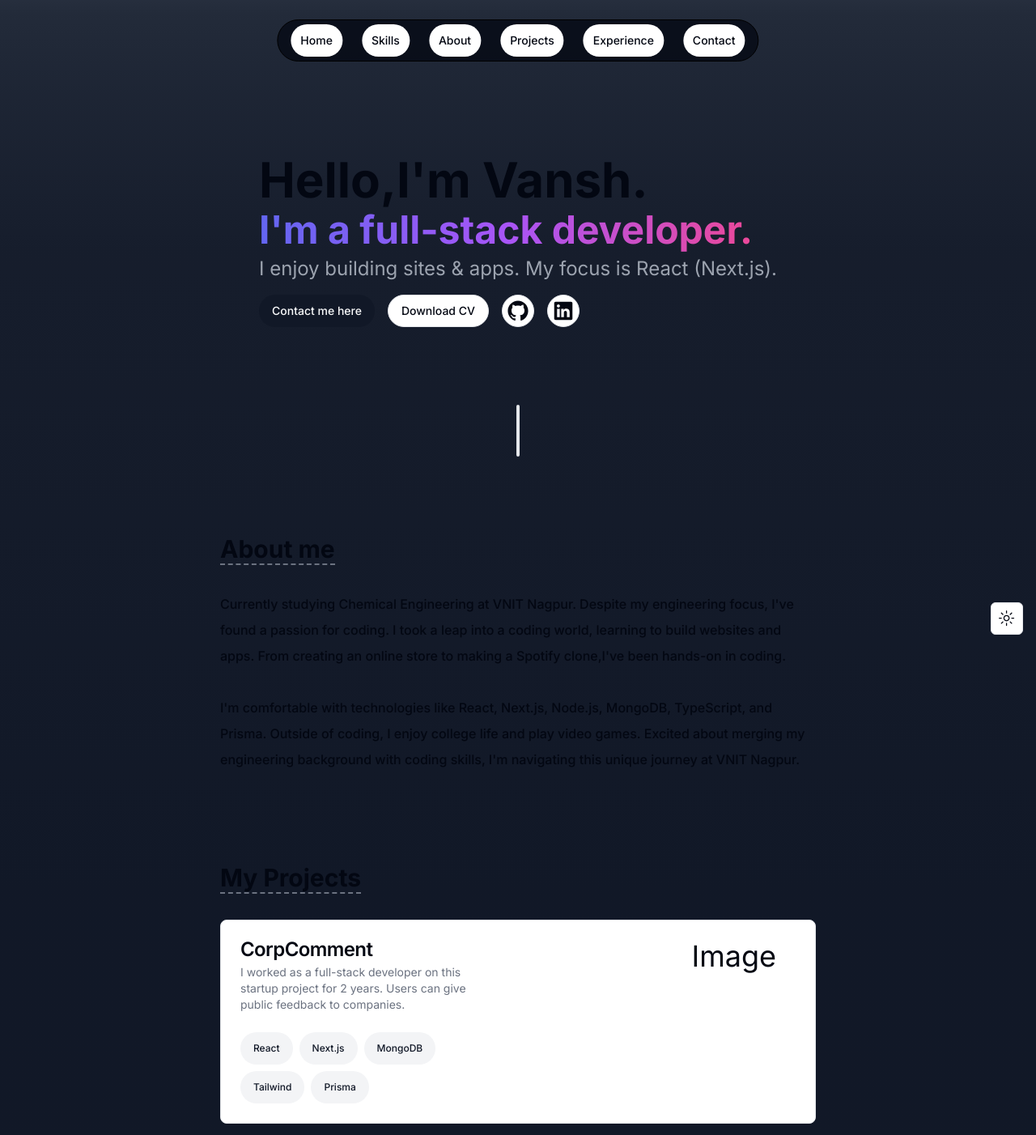
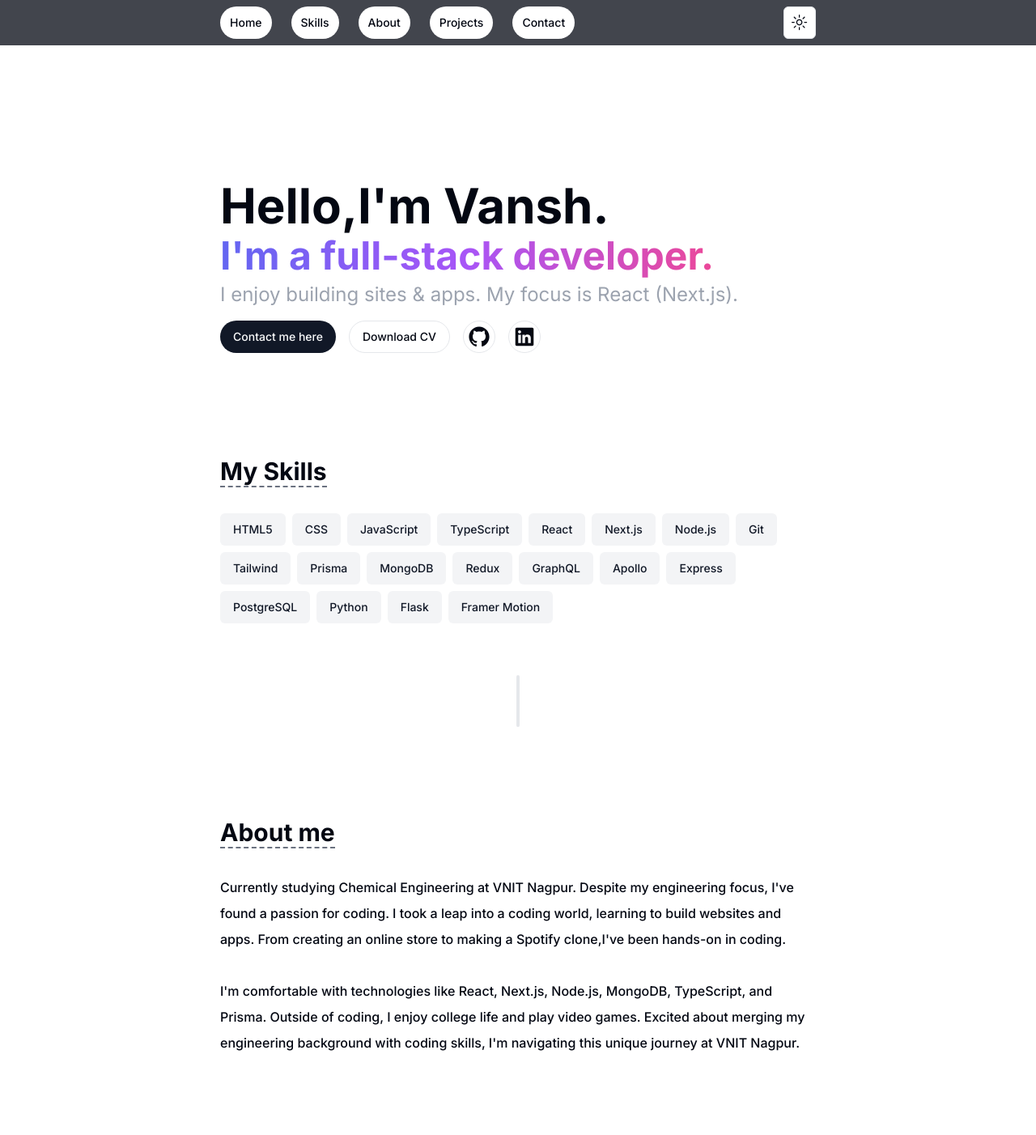
Before and after one commit to Vk1033/portfolio-site, a Next.js app: page / in a window 1280 px wide. Shown: the top 1402 px of the page at 81% size. Built offline with nearby package versions, Linux system fonts and the light colour scheme.

Commit message:
fix bg, added skills

```diff
--- a/app/globals.css
+++ b/app/globals.css
@@ -64,21 +64,6 @@
     --input: 215 27.9% 16.9%;
     --ring: 216 12.2% 83.9%;
   }
-  .custom-gradient {
-    background-image: linear-gradient(
-      0deg,
-      hsl(221deg 39% 11%) 43%,
-      hsl(221deg 33% 13%) 84%,
-      hsl(220deg 28% 16%) 94%,
-      hsl(219deg 25% 18%) 99%,
-      hsl(219deg 22% 21%) 101%,
-      hsl(218deg 20% 23%) 102%,
-      hsl(217deg 18% 26%) 102%,
-      hsl(216deg 16% 29%) 101%,
-      hsl(216deg 15% 31%) 101%,
-      hsl(215deg 14% 34%) 100%
-    );
-  }
 }
 
 @layer base {
@@ -91,10 +76,6 @@
 }
 
 @layer components {
-  /* .gradient-text {
-    @apply bg-gradient-primary bg-clip-text text-transparent;
-  } */
-
   .title-bottom-line {
     @apply relative mb-7 inline-block border-b-2 border-dashed border-muted-foreground text-xl font-bold text-foreground no-underline after:absolute after:-bottom-[3px] after:left-0 after:h-1 after:w-0 after:bg-gradient-to-r  after:from-indigo-500 after:via-purple-500 after:to-pink-500  after:transition-all after:duration-300 group-hover:after:w-full;
   }
--- a/app/layout.tsx
+++ b/app/layout.tsx
@@ -2,8 +2,8 @@ import type { Metadata } from "next";
 import { Inter } from "next/font/google";
 import "./globals.css";
 import Header from "@/components/Header";
-import ModeToggle from "@/components/ModeToggle";
 import { ThemeProvider } from "@/components/ThemeProvider";
+import { cn } from "@/lib/utils";
 
 const inter = Inter({ subsets: ["latin"] });
 
@@ -15,13 +15,11 @@ export const metadata: Metadata = {
 export default function RootLayout({ children }: { children: React.ReactNode }) {
   return (
     <html lang="en">
-      <body className={`${inter.className} custom-gradient dark:text-gray-150 min-h-screen`}>
+      <body className={cn(inter.className, "bg-background dark:text-gray-150 min-h-screen cursor-default")}>
         <ThemeProvider attribute="class" defaultTheme="system" enableSystem disableTransitionOnChange>
           <Header />
           {children}
-          <footer className="fixed bottom-4 right-4">
-            <ModeToggle />
-          </footer>
+          <footer className="fixed bottom-4 right-4"></footer>
         </ThemeProvider>
       </body>
     </html>
--- a/app/page.tsx
+++ b/app/page.tsx
@@ -1,11 +1,13 @@
 import About from "@/components/About";
 import Intro from "@/components/Intro";
 import Projects from "@/components/Projects";
+import Skills from "@/components/Skills";
 
 export default function Home() {
   return (
     <main className="flex flex-col items-center px-4 container max-w-3xl">
       <Intro />
+      <Skills />
       <About />
       <Projects />
     </main>
--- a/components/About.tsx
+++ b/components/About.tsx
@@ -2,7 +2,7 @@
 
 const About = () => {
   return (
-    <section id="#about" className="mb-28 group">
+    <section id="about" className="mb-28 group">
       <h2 className="font-bold text-3xl mb-8 title-bottom-line">About me</h2>
 
       <p className="  font-medium leading-8">
--- a/components/Header.tsx
+++ b/components/Header.tsx
@@ -8,24 +8,26 @@ import {
   navigationMenuTriggerStyle,
 } from "@/components/ui/navigation-menu";
 import { links } from "@/lib/data";
-import { twMerge } from "tailwind-merge";
+import { cn } from "@/lib/utils";
+import ModeToggle from "@/components/ModeToggle";
 
 export default function Header() {
   return (
-    <header className="z-[99] relative h-24 ">
-      <nav className="fixed top-6  left-1/2 -translate-x-1/2 h-[3.25rem] p-4 flex justify-center items-center rounded-full border border-black bg-gray-950 bg-opacity-75">
-        <NavigationMenu>
-          <NavigationMenuList className="gap-5 ">
+    <header className="z-[99] relative h-24 flex flex-col">
+      <NavigationMenu className="fixed h-14 max-w-full w-full self-center bg-gray-950 bg-opacity-75 flex backdrop-blur-sm">
+        <NavigationMenuList className="relative gap-5 max-w-3xl p-4 w-[48rem] justify-start">
           {links.map((link) => (
             <NavigationMenuItem key={link.hash}>
-                <NavigationMenuLink className={twMerge(navigationMenuTriggerStyle(), "rounded-full p-3")} href={link.hash}>
+              <NavigationMenuLink className={cn(navigationMenuTriggerStyle(), "rounded-full p-3")} href={link.hash}>
                 {link.name}
               </NavigationMenuLink>
             </NavigationMenuItem>
           ))}
+          <NavigationMenuItem className="absolute right-4">
+            <ModeToggle />
+          </NavigationMenuItem>
         </NavigationMenuList>
       </NavigationMenu>
-      </nav>
     </header>
   );
 }
--- a/components/Intro.tsx
+++ b/components/Intro.tsx
@@ -6,7 +6,7 @@ import { GitHubLogoIcon, LinkedInLogoIcon } from "@radix-ui/react-icons";
 
 const Intro = () => {
   return (
-    <section id="home" className="mt-24 ">
+    <section id="home" className="my-32 self-start">
       <h1 className="text-center flex flex-col justify-start items-start">
         <span className="font-bold text-6xl pb-2 justify-start">{"Hello,I'm Vansh."}</span>
         <span className="font-bold text-5xl pb-2 text-transparent bg-clip-text bg-gradient-to-r from-indigo-500 via-purple-500 to-pink-500">
@@ -33,9 +33,6 @@ const Intro = () => {
           </Link>
         </Button>
       </div>
-      <div className="flex flex-col">
-        <div className="bg-gray-200 my-24 h-16 w-1 rounded-full hidden sm:block dark:bg-opacity-20 self-center"></div>
-      </div>
     </section>
   );
 };
--- a/components/Projects.tsx
+++ b/components/Projects.tsx
@@ -6,7 +6,7 @@ import { projectsData } from "@/lib/data";
 
 const Projects = () => {
   return (
-    <section id="#projects" className="group">
+    <section id="#projects" className="group mb-28">
       <h2 className="font-bold text-3xl mb-8 title-bottom-line">My Projects</h2>
       <div className="flex flex-col gap-4">
         {projectsData.map((project) => (
--- /dev/null
+++ b/components/SkillIcon.tsx
@@ -0,0 +1,10 @@
+import React from "react";
+import { skillsData } from "@/lib/data";
+
+type skill = (typeof skillsData)[number];
+
+const SkillIcon = (skillName: skill) => {
+  return <div></div>;
+};
+
+export default SkillIcon;
--- /dev/null
+++ b/components/Skills.tsx
@@ -0,0 +1,26 @@
+"use client";
+
+import { skillsData } from "@/lib/data";
+import { cn } from "@/lib/utils";
+import { buttonVariants } from "./ui/button";
+
+const Skills = () => {
+  return (
+    <section id="skills" className="group mb-28">
+      <h2 className="font-bold text-3xl mb-8 title-bottom-line">My Skills</h2>
+
+      <div className="flex gap-2 flex-wrap">
+        {skillsData.map((skill) => (
+          <div key={skill} className={cn(buttonVariants({ variant: "secondary" }), "hover:scale-110 transition")}>
+            {skill}
+          </div>
+        ))}
+      </div>
+      <div className="flex flex-col">
+        <div className="bg-gray-200 mt-16 h-16 w-1 rounded-full hidden sm:block dark:bg-opacity-20 self-center"></div>
+      </div>
+    </section>
+  );
+};
+
+export default Skills;
--- a/lib/data.ts
+++ b/lib/data.ts
@@ -1,7 +1,4 @@
 import React from "react";
-import { CgWorkAlt } from "react-icons/cg";
-import { FaReact } from "react-icons/fa";
-import { LuGraduationCap } from "react-icons/lu";
 // import corpcommentImg from "@/public/corpcomment.png";
 // import rmtdevImg from "@/public/rmtdev.png";
 // import wordanalyticsImg from "@/public/wordanalytics.png";
@@ -24,64 +21,61 @@ export const links = [
     hash: "#projects",
   },
 
-  {
-    name: "Experience",
-    hash: "#experience",
-  },
+  // {
+  //   name: "Experience",
+  //   hash: "#experience",
+  // },
   {
     name: "Contact",
     hash: "#contact",
   },
 ] as const;
 
-export const experiencesData = [
-  {
-    title: "Graduated bootcamp",
-    location: "Miami, FL",
-    description: "I graduated after 6 months of studying. I immediately found a job as a front-end developer.",
-    icon: React.createElement(LuGraduationCap),
-    date: "2019",
-  },
-  {
-    title: "Front-End Developer",
-    location: "Orlando, FL",
-    description: "I worked as a front-end developer for 2 years in 1 job and 1 year in another job. I also upskilled to the full stack.",
-    icon: React.createElement(CgWorkAlt),
-    date: "2019 - 2021",
-  },
-  {
-    title: "Full-Stack Developer",
-    location: "Houston, TX",
-    description:
-      "I'm now a full-stack developer working as a freelancer. My stack includes React, Next.js, TypeScript, Tailwind, Prisma and MongoDB. I'm open to full-time opportunities.",
-    icon: React.createElement(FaReact),
-    date: "2021 - present",
-  },
-] as const;
+// export const experiencesData = [
+//   {
+//     title: "Graduated bootcamp",
+//     location: "Miami, FL",
+//     description: "I graduated after 6 months of studying. I immediately found a job as a front-end developer.",
+//     date: "2019",
+//   },
+//   {
+//     title: "Front-End Developer",
+//     location: "Orlando, FL",
+//     description: "I worked as a front-end developer for 2 years in 1 job and 1 year in another job. I also upskilled to the full stack.",
+//     date: "2019 - 2021",
+//   },
+//   {
+//     title: "Full-Stack Developer",
+//     location: "Houston, TX",
+//     description:
+//       "I'm now a full-stack developer working as a freelancer. My stack includes React, Next.js, TypeScript, Tailwind, Prisma and MongoDB. I'm open to full-time opportunities.",
+//     date: "2021 - present",
+//   },
+// ] as const;
 
 export const projectsData = [
   {
-    title: "CorpComment",
+    title: "NGO Donation Website",
     description: "I worked as a full-stack developer on this startup project for 2 years. Users can give public feedback to companies.",
     tags: ["React", "Next.js", "MongoDB", "Tailwind", "Prisma"],
     // imageUrl: corpcommentImg,
   },
   {
-    title: "rmtDev",
+    title: "Spotify Clone",
     description: "Job board for remote developer jobs. I was the front-end developer. It has features like filtering, sorting and pagination.",
-    tags: ["React", "TypeScript", "Next.js", "Tailwind", "Redux"],
+    tags: ["React", "TypeScript", "Next.js", "Tailwind", "Supabase"],
     // imageUrl: rmtdevImg,
   },
   {
-    title: "Word Analytics",
+    title: "E-commerce Store",
     description: "A public web app for quick analytics on text. It shows word count, character count and social media post limits.",
-    tags: ["React", "Next.js", "SQL", "Tailwind", "Framer"],
+    tags: ["React", "Next.js", "GraphQL", "Tailwind", "Firebase"],
     // imageUrl: wordanalyticsImg,
   },
 ] as const;
 
 export const skillsData = [
-  "HTML",
+  "HTML5",
   "CSS",
   "JavaScript",
   "TypeScript",
@@ -98,6 +92,6 @@ export const skillsData = [
   "Express",
   "PostgreSQL",
   "Python",
-  "Django",
+  "Flask",
   "Framer Motion",
 ] as const;
--- a/package.json
+++ b/package.json
@@ -15,12 +15,11 @@
     "@radix-ui/react-slot": "^1.0.2",
     "class-variance-authority": "^0.7.0",
     "clsx": "^2.0.0",
-    "lucide-react": "^0.300.0",
+    "lucide-react": "^0.309.0",
     "next": "14.0.4",
     "next-themes": "^0.2.1",
     "react": "^18.2.0",
     "react-dom": "^18.2.0",
-    "react-icons": "^4.12.0",
     "tailwind-merge": "^2.2.0",
     "tailwindcss-animate": "^1.0.7"
   },
```
Also changed, not shown: 1 other file (tests, documents, lock files or other folders). Lines whose indentation alone changed are shown as unchanged.
